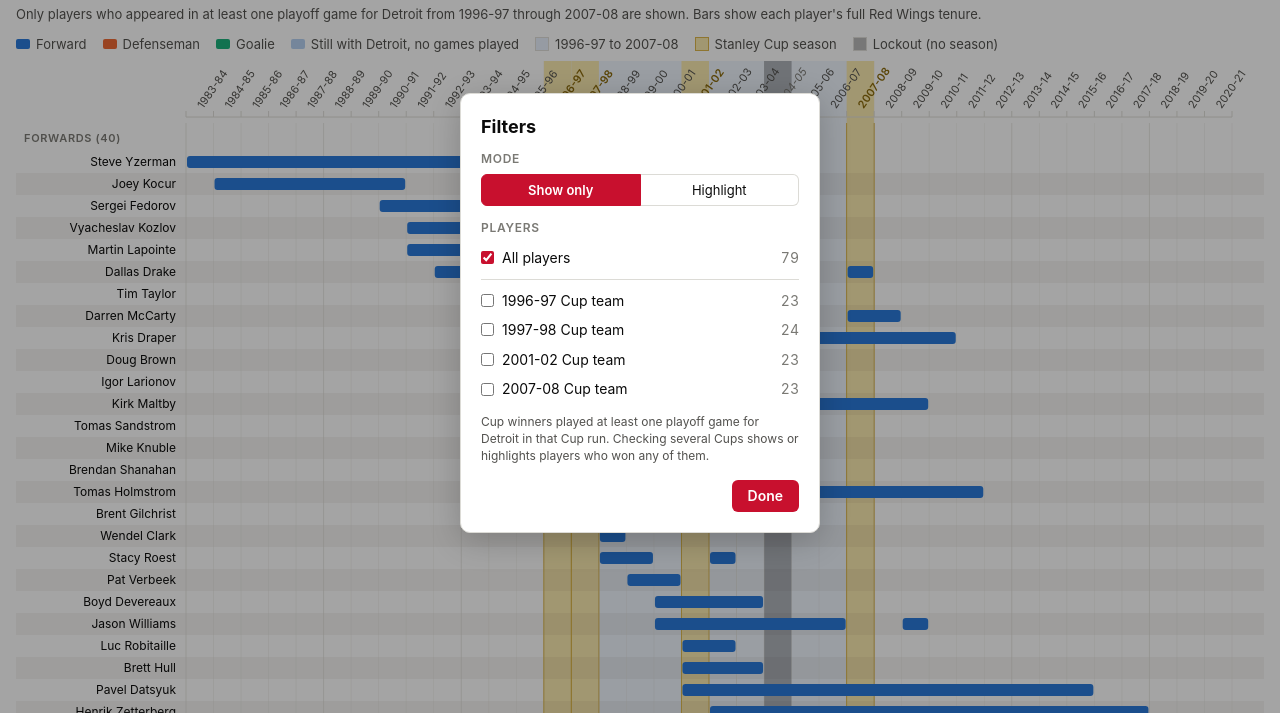
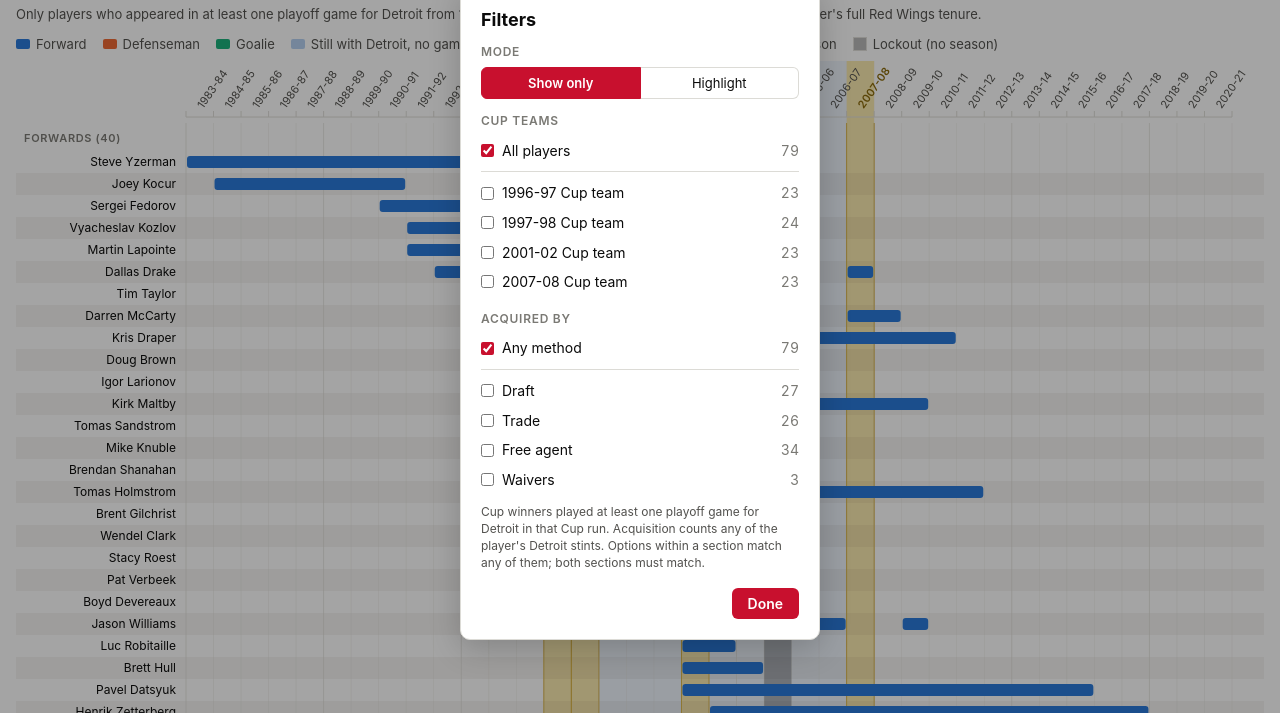
Before and after one commit to dpasserahome/rw_tenure, a plain HTML site: page index.html in a window 1280 px wide. Both pictures are taken after a click on the button "Filters". Shown: the part 87-800 px from the top of the page. Drawn offline with nearby package versions, Linux system fonts and the light colour scheme.

Commit message:
Add acquisition-method filter
An "Acquired by" section in the filter modal (Draft, Trade, Free agent,
Waivers) works with Show only and Highlight. Values within a section
combine with OR; the Cup and acquisition sections combine with AND.

Co-Authored-By: Claude Opus 5.5 <noreply@anthropic.com>

```diff
--- a/css/style.css
+++ b/css/style.css
@@ -129,6 +129,7 @@ h1 { margin: 0; font-size: 24px; }
 .filter-option input { margin: 0; accent-color: var(--accent); }
 .filter-option .count { margin-left: auto; color: var(--text-muted); font-variant-numeric: tabular-nums; }
 .filter-divider { height: 1px; margin: 6px 0; background: var(--grid); }
+.modal #filter-options fieldset + fieldset { margin-top: 14px; }
 .modal-hint { margin: 10px 0 0; font-size: 12px; color: var(--text-secondary); }
 .modal-actions { display: flex; justify-content: flex-end; margin-top: 16px; }
 .button-primary { padding: 6px 16px; border: 0; border-radius: 6px; background: var(--accent); color: #fff; font: inherit; font-weight: 600; cursor: pointer; }
--- a/index.html
+++ b/index.html
@@ -31,11 +31,8 @@
         <label><input type="radio" name="filter-mode" value="show" checked>Show only</label>
         <label><input type="radio" name="filter-mode" value="highlight">Highlight</label>
       </fieldset>
-      <fieldset>
-        <legend>Players</legend>
-        <div id="filter-options"></div>
-        <p class="modal-hint">Cup winners played at least one playoff game for Detroit in that Cup run. Checking several Cups shows or highlights players who won any of them.</p>
-      </fieldset>
+      <div id="filter-options"></div>
+      <p class="modal-hint">Cup winners played at least one playoff game for Detroit in that Cup run. Acquisition counts any of the player's Detroit stints. Options within a section match any of them; both sections must match.</p>
       <div class="modal-actions"><button type="submit" class="button-primary">Done</button></div>
     </form>
   </dialog>
--- a/js/timeline.js
+++ b/js/timeline.js
@@ -22,16 +22,26 @@
   const chartEl = document.getElementById("chart");
   const tooltip = document.getElementById("tooltip");
 
-  // Cup seasons selected in the filter modal; empty means "All players"
-  const selectedCups = new Set();
-  // "show" hides players off the selected Cup teams; "highlight" keeps everyone and tints the matching rows
+  // Filter groups in the settings modal. Values within a group combine with OR; groups combine with AND.
+  // An empty selection means the group doesn't filter.
+  const METHODS = ["Draft", "Trade", "Free agent", "Waivers"];
+  const METHOD_PHRASES = { Draft: "drafted", Trade: "acquired by trade", "Free agent": "signed as free agents", Waivers: "claimed off waivers" };
+  const FILTER_GROUPS = [
+    { key: "cups", legend: "Cup teams", allLabel: "All players", selected: new Set(),
+      matches: (p, v) => p.playoffSeasonsInWindow.includes(v) },
+    { key: "methods", legend: "Acquired by", allLabel: "Any method", selected: new Set(),
+      matches: (p, v) => p.acquisitions.some((a) => a.method === v) },
+  ];
+  // "show" hides non-matching players; "highlight" keeps everyone and tints the matching rows
   let filterMode = "show";
-  const onSelectedCup = (p) => p.playoffSeasonsInWindow.some((s) => selectedCups.has(s));
-  const matchingPlayers = (data) => data.players.filter(onSelectedCup);
-  const visiblePlayers = (data) => selectedCups.size === 0 || filterMode === "highlight"
+  const filterActive = () => FILTER_GROUPS.some((g) => g.selected.size > 0);
+  const matchesFilters = (p) => FILTER_GROUPS.every((g) => g.selected.size === 0 || [...g.selected].some((v) => g.matches(p, v)));
+  const matchingPlayers = (data) => data.players.filter(matchesFilters);
+  const visiblePlayers = (data) => !filterActive() || filterMode === "highlight"
     ? data.players
     : matchingPlayers(data);
-  const isHighlighted = (p) => filterMode === "highlight" && onSelectedCup(p);
+  const isHighlighted = (p) => filterMode === "highlight" && filterActive() && matchesFilters(p);
+  const orList = (items) => items.length > 1 ? `${items.slice(0, -1).join(", ")} or ${items.at(-1)}` : items[0];
 
   function buildLegend() {
     const legend = document.getElementById("legend");
@@ -248,51 +258,67 @@
     const options = document.getElementById("filter-options");
     const status = document.getElementById("filter-status");
     const dot = document.getElementById("filter-dot");
-    const cupCount = (s) => data.players.filter((p) => p.playoffSeasonsInWindow.includes(s)).length;
+    const [cupGroup, methodGroup] = FILTER_GROUPS;
+    cupGroup.values = data.cupSeasons.map((s) => ({ value: s, label: `${seasonLabel(s)} Cup team` }));
+    methodGroup.values = METHODS.map((m) => ({ value: m, label: m }));
 
-    options.innerHTML =
-      `<label class="filter-option"><input type="checkbox" value="all"><span class="all-label"></span><span class="count">${data.players.length}</span></label>` +
+    options.innerHTML = FILTER_GROUPS.map((g) =>
+      `<fieldset data-group="${g.key}"><legend>${g.legend}</legend>` +
+      `<label class="filter-option"><input type="checkbox" data-all><span class="all-label"></span><span class="count">${data.players.length}</span></label>` +
       `<div class="filter-divider"></div>` +
-      data.cupSeasons.map((s) =>
-        `<label class="filter-option"><input type="checkbox" value="${s}">${seasonLabel(s)} Cup team<span class="count">${cupCount(s)}</span></label>`
-      ).join("");
-    const allBox = options.querySelector('input[value="all"]');
-    const allLabel = options.querySelector(".all-label");
-    const cupBoxes = [...options.querySelectorAll('input:not([value="all"])')];
+      g.values.map((v, i) =>
+        `<label class="filter-option"><input type="checkbox" data-index="${i}">${v.label}<span class="count">${data.players.filter((p) => g.matches(p, v.value)).length}</span></label>`
+      ).join("") +
+      `</fieldset>`
+    ).join("");
+    for (const g of FILTER_GROUPS) {
+      const fs = options.querySelector(`[data-group="${g.key}"]`);
+      g.allBox = fs.querySelector("[data-all]");
+      g.allText = fs.querySelector(".all-label");
+      g.boxes = [...fs.querySelectorAll("[data-index]")];
+      // The "all" option and the group's values are exclusive: checking it clears them; clearing every value re-checks it
+      g.allBox.addEventListener("change", () => { g.selected.clear(); sync(); });
+      g.boxes.forEach((b) => b.addEventListener("change", () => {
+        const v = g.values[+b.dataset.index].value;
+        if (b.checked) g.selected.add(v); else g.selected.delete(v);
+        sync();
+      }));
+    }
     const modeRadios = [...modal.querySelectorAll('input[name="filter-mode"]')];
+
+    function describe() {
+      const cups = cupGroup.values.filter((v) => cupGroup.selected.has(v.value)).map((v) => seasonLabel(v.value));
+      const methods = METHODS.filter((m) => methodGroup.selected.has(m)).map((m) => METHOD_PHRASES[m]);
+      let text = "";
+      if (cups.length) text += ` from the ${orList(cups)} Cup ${cups.length > 1 ? "teams" : "team"}`;
+      if (methods.length) text += ` who were ${orList(methods)}`;
+      return text;
+    }
 
     function sync() {
       const highlight = filterMode === "highlight";
       modeRadios.forEach((r) => { r.checked = r.value === filterMode; });
-      allLabel.textContent = highlight ? "No highlight" : "All players";
-      allBox.checked = selectedCups.size === 0;
-      cupBoxes.forEach((b) => { b.checked = selectedCups.has(+b.value); });
-      dot.hidden = selectedCups.size === 0;
-      if (selectedCups.size === 0) {
+      for (const g of FILTER_GROUPS) {
+        g.allText.textContent = highlight ? "No highlight" : g.allLabel;
+        g.allBox.checked = g.selected.size === 0;
+        g.boxes.forEach((b) => { b.checked = g.selected.has(g.values[+b.dataset.index].value); });
+      }
+      dot.hidden = !filterActive();
+      if (!filterActive()) {
         status.hidden = true;
       } else {
-        const cups = data.cupSeasons.filter((s) => selectedCups.has(s)).map(seasonLabel);
-        const list = cups.length > 1 ? `${cups.slice(0, -1).join(", ")} or ${cups.at(-1)}` : cups[0];
-        const teams = `${list} Cup ${cups.length > 1 ? "teams" : "team"}`;
         const n = matchingPlayers(data).length;
         status.innerHTML = highlight
-          ? `<span class="highlight-swatch"></span>Highlighting ${n} players from the ${teams}.<button type="button">Clear</button>`
-          : `Showing ${n} players from the ${teams}.<button type="button">Show all</button>`;
+          ? `<span class="highlight-swatch"></span>Highlighting ${n} players${describe()}.<button type="button">Clear</button>`
+          : `Showing ${n} players${describe()}.<button type="button">Show all</button>`;
         status.hidden = false;
       }
       render(data);
     }
 
+    const clearAll = () => { FILTER_GROUPS.forEach((g) => g.selected.clear()); sync(); };
     modeRadios.forEach((r) => r.addEventListener("change", () => { filterMode = r.value; sync(); }));
-    // "All players" and the Cup filters are exclusive: checking All clears the Cups; clearing every Cup returns to All
-    allBox.addEventListener("change", () => { selectedCups.clear(); sync(); });
-    cupBoxes.forEach((b) => b.addEventListener("change", () => {
-      if (b.checked) selectedCups.add(+b.value); else selectedCups.delete(+b.value);
-      sync();
-    }));
-    status.addEventListener("click", (e) => {
-      if (e.target.closest("button")) { selectedCups.clear(); sync(); }
-    });
+    status.addEventListener("click", (e) => { if (e.target.closest("button")) clearAll(); });
     document.getElementById("settings-button").addEventListener("click", () => modal.showModal());
     // Close on a backdrop click; the form fills the dialog, so the dialog itself is the target only for backdrop clicks
     modal.addEventListener("click", (e) => { if (e.target === modal) modal.close(); });
```
Also changed, not shown: 1 other file.
